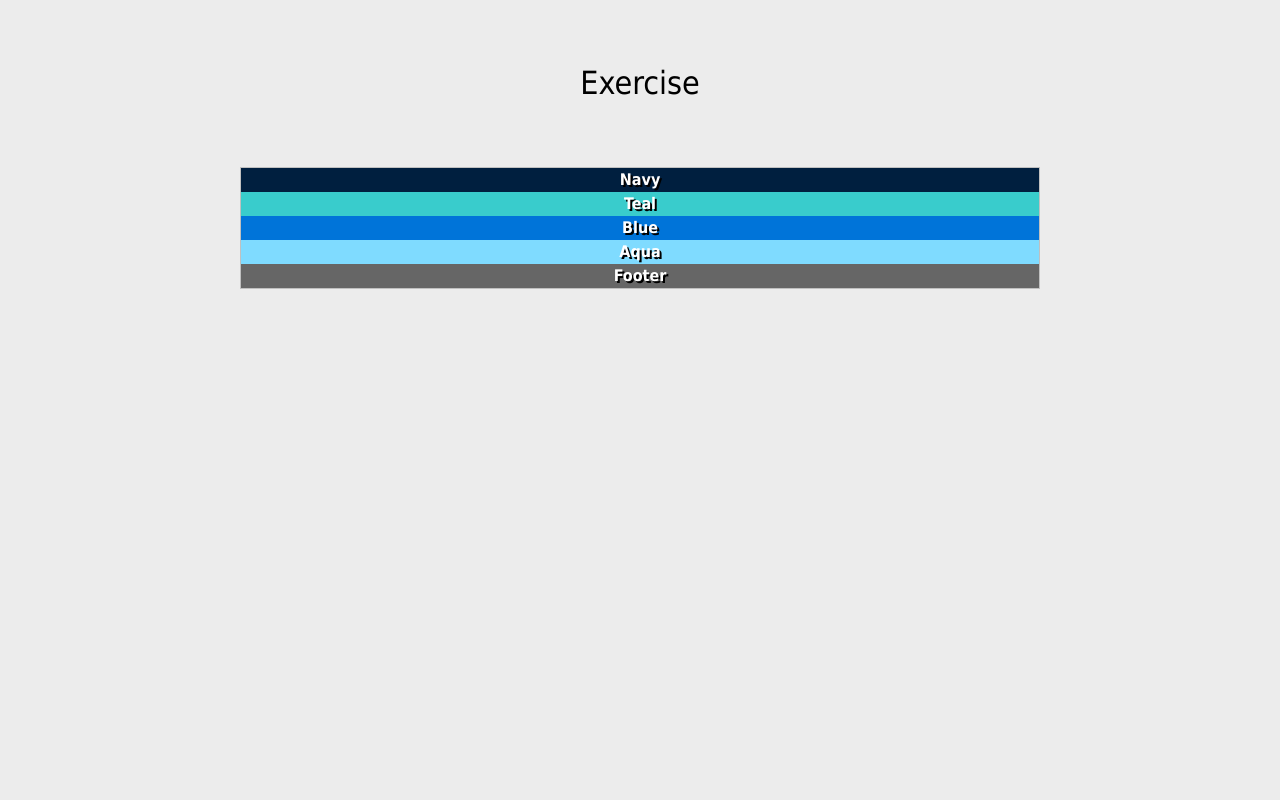
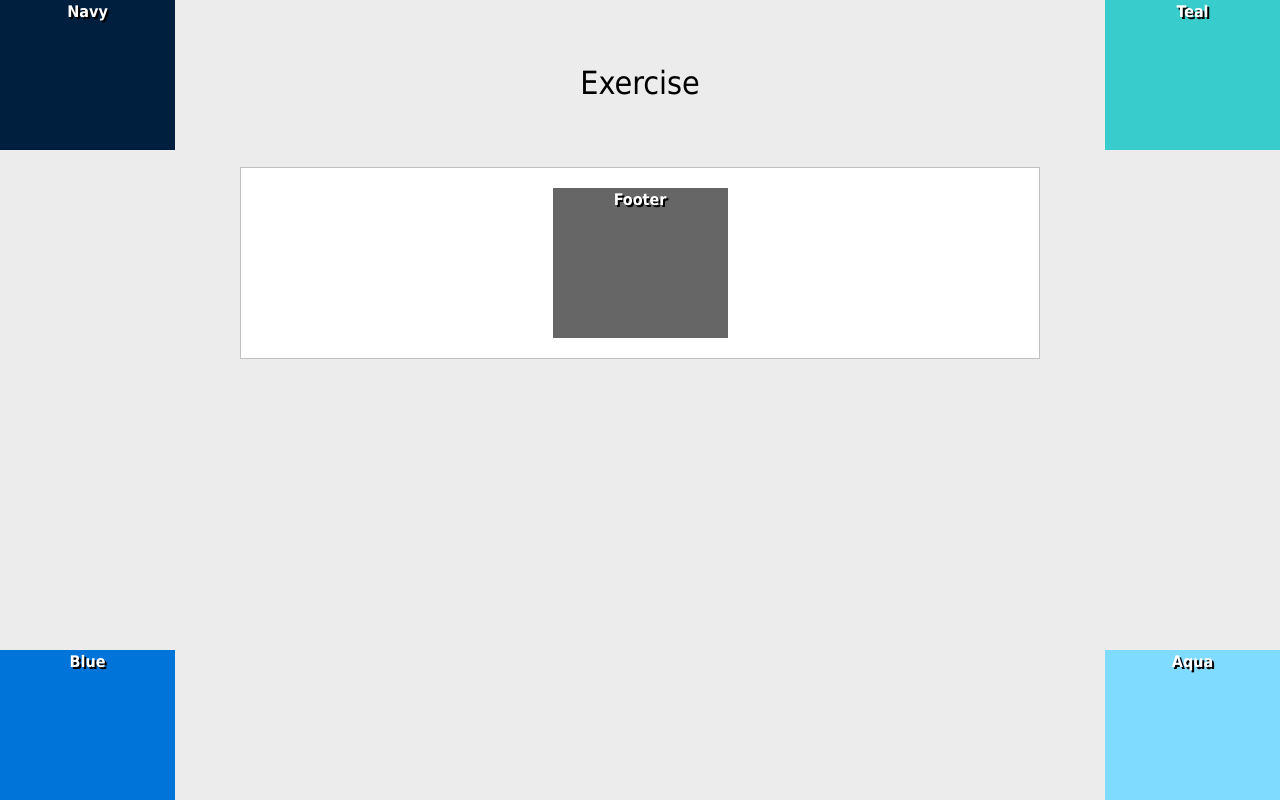
Before and after one commit to LoganPickell/ifsc-1310, a plain HTML site: page position-lab/absolute-1.html in a window 1280 px wide. Drawn offline with Linux system fonts and the light colour scheme.

Commit message:
position-lab

```diff
--- a/position-lab/absolute-1.html
+++ b/position-lab/absolute-1.html
@@ -34,18 +34,42 @@
     }
     #navy {
       background-color: #001f3f;
+      height:150px;
+      width:175px;
+      position:absolute;
+      top:0%;
+      left:0%;
     }
     #teal {
       background-color: #39CCCC;
+      height:150px;
+      width:175px;
+      position:absolute;
+      top:0%;
+      right:0%;
     }
     #blue {
       background-color: #0074D9;
+      height:150px;
+      width:175px;
+      position:absolute;
+      bottom:0%;
+      left:0%;
     }
     #aqua {
       background-color: #7FDBFF;
+      height:150px;
+      width:175px;
+      position:absolute;
+      bottom:0%;
+      right:0%;
     }
     #footer {
       background-color: #666;
+      height:150px;
+      width:175px;
+      margin: 20px auto;
+
     }
     h1 {
       color: #000;
```
Also changed, not shown: position-lab/absolute-2.html (+20 -0 lines), position-lab/float-1.html (+19 -1 lines), position-lab/float-2.html (+18 -0 lines).
